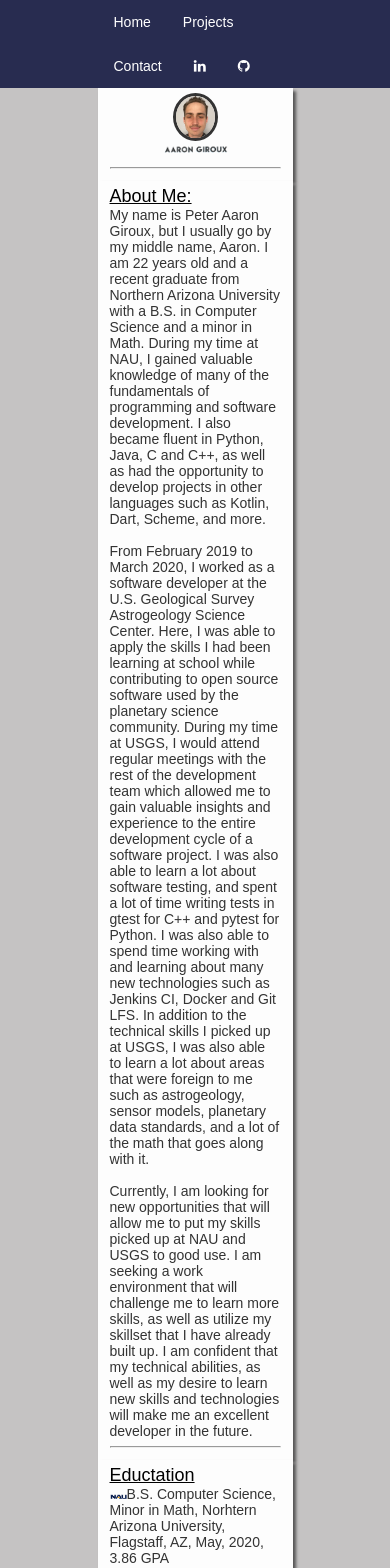
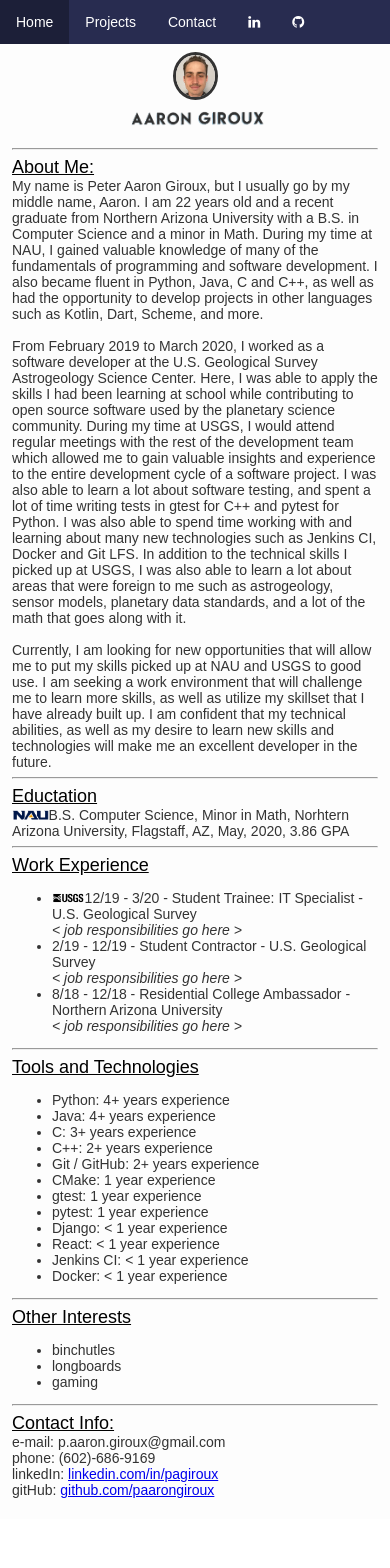
Before and after one commit to paarongiroux/portfolioWebsite, a React (Create React App) app: page / in a window 390 px wide. Shown: the top 1568 px of the page. After the commit the page ends 1519 px from the top, so only its background shows below. Built offline with nearby package versions, Linux system fonts and the light colour scheme.

Commit message:
responsive design

```diff
--- a/src/NavBar.css
+++ b/src/NavBar.css
@@ -1,7 +1,7 @@
 .navul {
     list-style-type: none;
-    width: 100%;
-    margin: 0;
+    margin: 0% 0%;
+    max-width: 1000px;
     padding: 0;
     overflow: hidden;
     background-color: rgb(40, 44, 80);
@@ -25,6 +25,5 @@
 
 .padded {
     margin: 0px 0%;
-    padding: 0px 25%;
     background-color: rgb(40, 44, 80);
 }
--- a/src/Projects.js
+++ b/src/Projects.js
@@ -6,8 +6,9 @@
     render() {
         return (
             <div>
-                < NavBar />
-                <div className="container">
+
+                <div className="pageContet">
+                    < NavBar />
                     here be me projects
                 </div>
             </div>
--- a/src/home.js
+++ b/src/home.js
@@ -1,5 +1,4 @@
 import React from 'react';
-import ReactDOM from 'react-dom';
 
 import './index.css';
 import NavBar from './NavBar.js';
@@ -12,15 +11,13 @@
     render() {
         return (
 
-            <div>
+            <div className="pageContent">
                     <NavBar />
-                <div className="container">
-                    <div className="title">
+                    <div className="sectionContent0">
+
                     <img src = {avi} class = "avatar"></img>
                     <img src={name} class = "centerImage"></img>
                     <hr/>
-                    </div>
-                    <div className="sectionContent0">
                     <div className="sectionTitle">
                         About Me:
                     </div>
@@ -56,8 +53,6 @@
                         learn new skills and technologies will make me an excellent developer
                         in the future.
                         <hr/>
-                    </div>
-                    <div className="sectionContent1">
                         <div className="sectionTitle"> Eductation </div>
                         <div>
                             <img src = {nauLogo} className = "nau"></img>
@@ -65,8 +60,6 @@
                             May, 2020, 3.86 GPA
                             <hr/>
                         </div>
-                    </div>
-                    <div className="sectionContent0">
                         <div className="sectionTitle"> Work Experience </div>
                         <div>
                             <ul>
@@ -83,8 +76,6 @@
                             </ul>
                             <hr/>
                         </div>
-                    </div>
-                    <div className="sectionContent1">
                         <div className="sectionTitle"> Tools and Technologies </div>
                         <div>
                             <ul>
@@ -103,8 +94,6 @@
                             </ul>
                             <hr/>
                         </div>
-                    </div>
-                    <div className="sectionContent0">
                         <div className="sectionTitle"> Other Interests </div>
                         <div>
                             <ul>
@@ -114,8 +103,6 @@
                             </ul>
                         </div>
                         <hr/>
-                    </div>
-                    <div className="sectionContent1">
                         <div className = "sectionTitle">
                             Contact Info:
                         </div>
@@ -129,7 +116,6 @@
                         <br></br><br></br>
                     </div>
                 </div>
-            </div>
 
         );
     }
--- a/src/index.css
+++ b/src/index.css
@@ -2,48 +2,32 @@
     margin:0;
     padding: 0;
     font: 14px "Century Gothic", Futura, sans-serif;
-    background-color:#c5c3c3;
+    background-color:#ffffff;
+    text-align: center;
 }
 
-.title {
-    /* border-radius: 5px; */
-    box-shadow: 3px 3px 3px 0px rgb(85, 85, 85);
-    margin: 0% 25%;
-    padding: 5px 12px;
-    height: 100%;
-    top: 0;
-    left: 0;
-    color: rgb(0, 0, 0);
-    background-color: #fdfdfd;
-    text-align: left
+.pageContent {
+    margin: 0px;
+    text-align: center;
 }
 
 .sectionContent0 {
     /* border-radius: 5px; */
-    box-shadow: 3px 3px 3px 0px rgb(85, 85, 85);
-    margin: 0% 25%;
+    /* box-shadow: 3px 3px 3px 0px rgb(85, 85, 85); */
+    margin: 0% 0%;
+    max-width: 1000px;
     padding: 5px 12px;
     text-align: left;
     font-size: 14px;
     color: #333;
-    background-color:#fdfdfd
+    background-color:#fdfdfd;
+    display: inline-block
 }
 
 .sectionTitle {
     text-align: left;
     text-decoration: underline;
     font-size: 18px;
-    color: #333;
-}
-
-.sectionContent1 {
-    /* border-radius: 5px; */
-    box-shadow: 3px 3px 3px 0px rgb(85, 85, 85);
-    background-color: #fdfdfd;
-    margin: 0% 25%;
-    padding: 5px 12px;
-    text-align: left;
-    font-size: 14px;
     color: #333;
 }
 
@@ -61,6 +45,7 @@
     border-color: #333;;
     display: block;
     margin-left: auto;
+    margin-top: 3px;
     width: 10vw;
     margin-right: auto;
 
@@ -68,6 +53,8 @@
 
 .container {
     animation: transitionIn 0.75s;
+    margin: 0px;
+    text-align: center;
 }
 
 @keyframes transitionIn {
```
Lines whose indentation alone changed are shown as unchanged.
